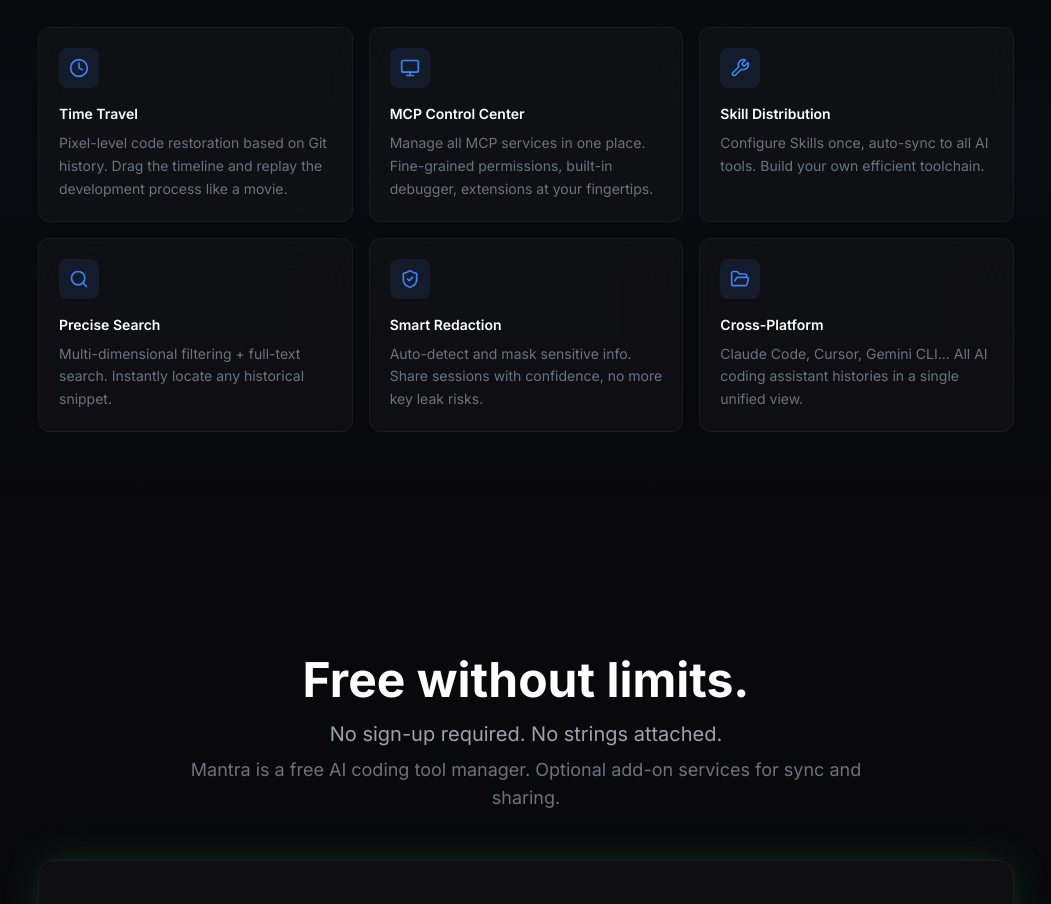
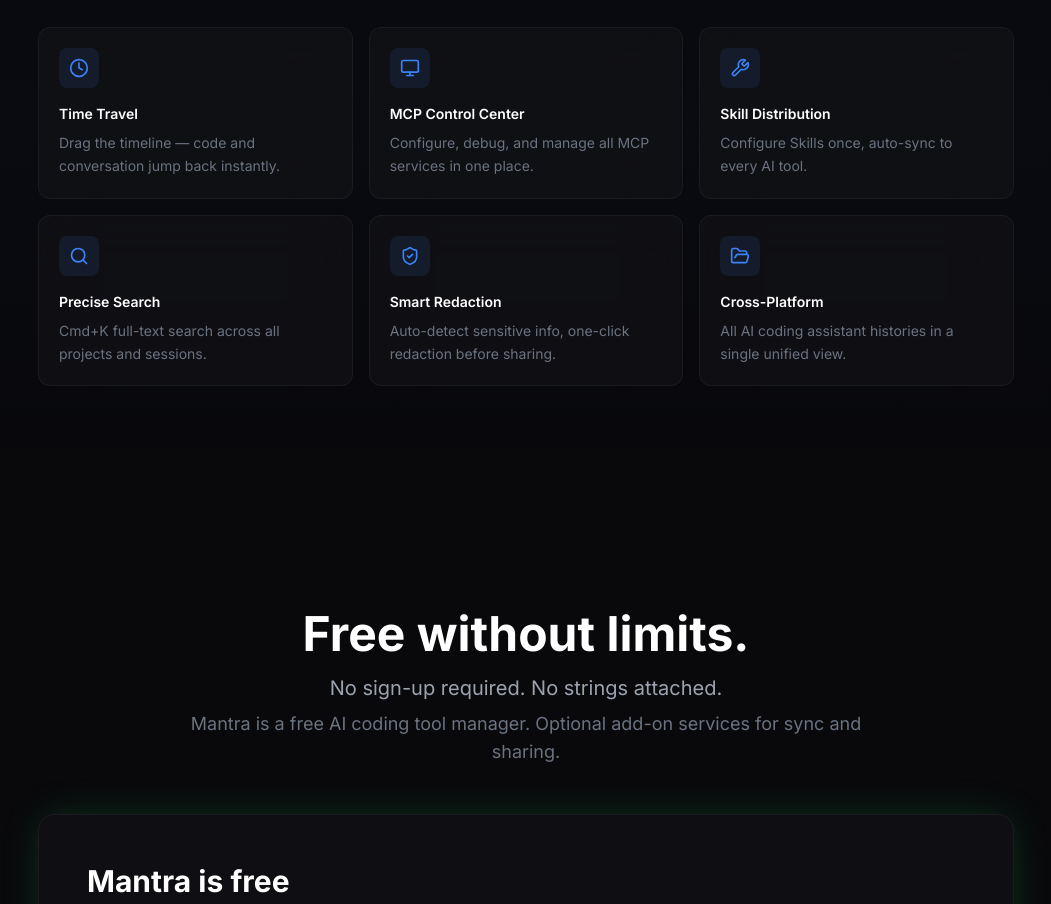
Before and after one commit to mantra-hq/mantra-landing, a React (Vite) app: page / in a window 1280 px wide. Shown: the part 4360-5264 px from the top of the page, without its empty margins (114-1165 px from the left). Built offline with nearby package versions, Linux system fonts and the light colour scheme.

Commit message:
Update BeyondSection component translations for improved clarity and engagement
- Revised feature descriptions in both Chinese and English to enhance user understanding.
- Ensured consistency in language and tone across all feature descriptions.

```diff
--- a/src/components/BeyondSection.tsx
+++ b/src/components/BeyondSection.tsx
@@ -22,43 +22,43 @@ export function BeyondSection() {
       icon: Clock,
       title: lang === 'zh' ? '时空穿梭' : 'Time Travel',
       description: lang === 'zh'
-        ? '基于 Git 历史像素级还原每一行代码变迁，拖动进度条，让开发过程如电影般重现。'
-        : 'Pixel-level code restoration based on Git history. Drag the timeline and replay the development process like a movie.',
+        ? '拖动时间轴，代码和对话瞬间回到那一刻。'
+        : 'Drag the timeline — code and conversation jump back instantly.',
     },
     {
       icon: Monitor,
       title: lang === 'zh' ? 'MCP 中控台' : 'MCP Control Center',
       description: lang === 'zh'
-        ? '一站式管理所有 MCP 服务。细粒度的权限控制，内置调试器，让扩展能力触手可及。'
-        : 'Manage all MCP services in one place. Fine-grained permissions, built-in debugger, extensions at your fingertips.',
+        ? '统一配置、调试、管控所有 MCP 服务。'
+        : 'Configure, debug, and manage all MCP services in one place.',
     },
     {
       icon: Wrench,
       title: lang === 'zh' ? '技能分发中心' : 'Skill Distribution',
       description: lang === 'zh'
-        ? '一次配置 Skills，自动同步至所有 AI 工具。打造属于你的高效工具链。'
-        : 'Configure Skills once, auto-sync to all AI tools. Build your own efficient toolchain.',
+        ? 'Skills 配置一次，自动同步到所有 AI 工具。'
+        : 'Configure Skills once, auto-sync to every AI tool.',
     },
     {
       icon: Search,
       title: lang === 'zh' ? '精准检索' : 'Precise Search',
       description: lang === 'zh'
-        ? '多维度筛选 + 全文搜索，瞬间定位任何历史片段，不再为找一段代码翻遍记录。'
-        : 'Multi-dimensional filtering + full-text search. Instantly locate any historical snippet.',
+        ? 'Cmd+K 跨项目、跨会话全文搜索，秒级定位。'
+        : 'Cmd+K full-text search across all projects and sessions.',
     },
     {
       icon: ShieldCheck,
       title: lang === 'zh' ? '智能脱敏' : 'Smart Redaction',
       description: lang === 'zh'
-        ? '敏感信息自动识别与遮蔽。分享会话从未如此安心，彻底告别密钥泄露风险。'
-        : 'Auto-detect and mask sensitive info. Share sessions with confidence, no more key leak risks.',
+        ? '自动识别敏感信息，一键遮蔽后放心分享。'
+        : 'Auto-detect sensitive info, one-click redaction before sharing.',
     },
     {
       icon: FolderOpen,
       title: lang === 'zh' ? '全平台聚合' : 'Cross-Platform',
       description: lang === 'zh'
-        ? 'Claude Code、Cursor、Gemini CLI... 所有 AI 编程助手的历史，一个视图，尽收眼底。'
-        : 'Claude Code, Cursor, Gemini CLI... All AI coding assistant histories in a single unified view.',
+        ? '所有 AI 编程助手的历史，一个视图尽收眼底。'
+        : 'All AI coding assistant histories in a single unified view.',
     },
   ];
 
```
